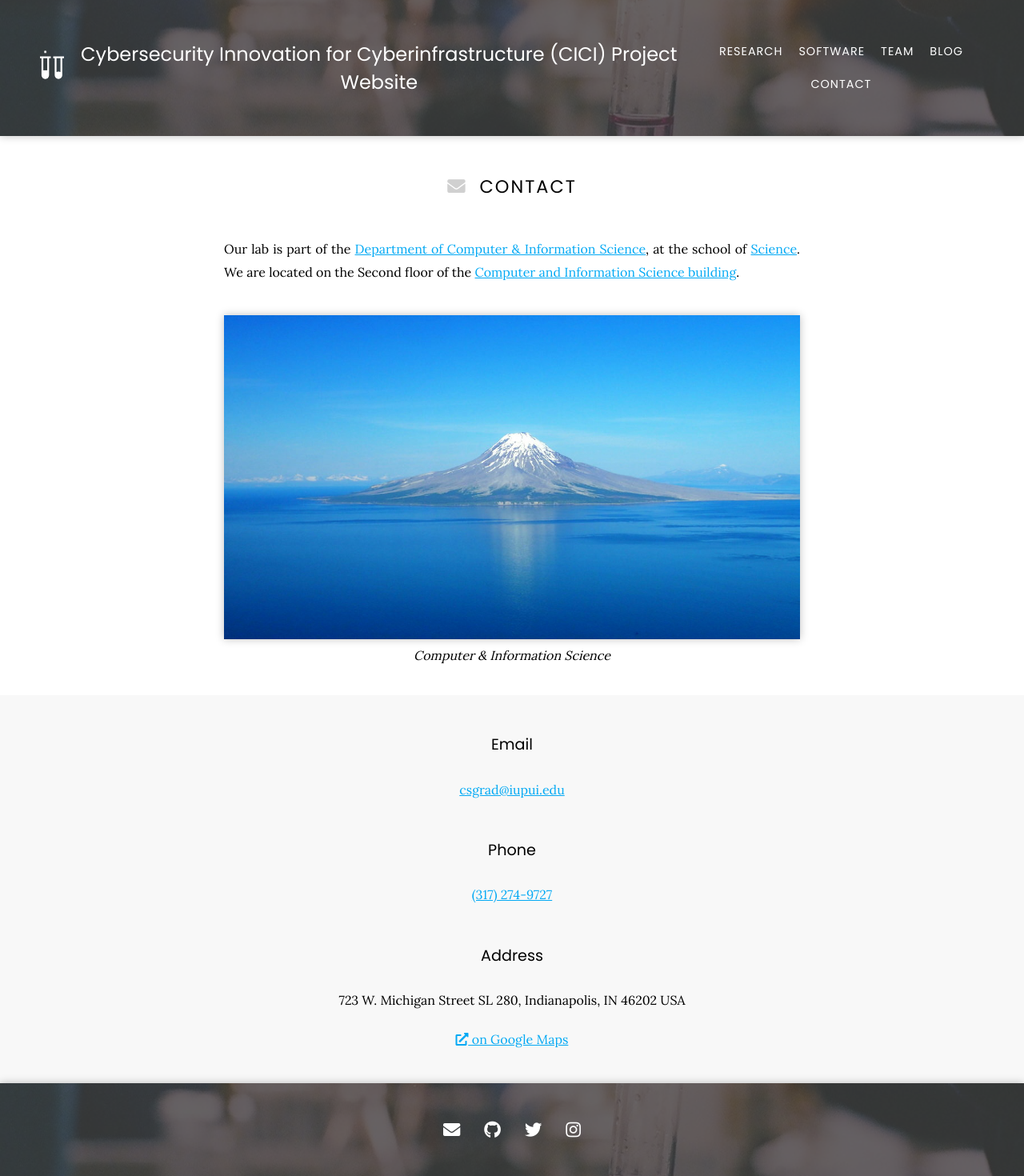
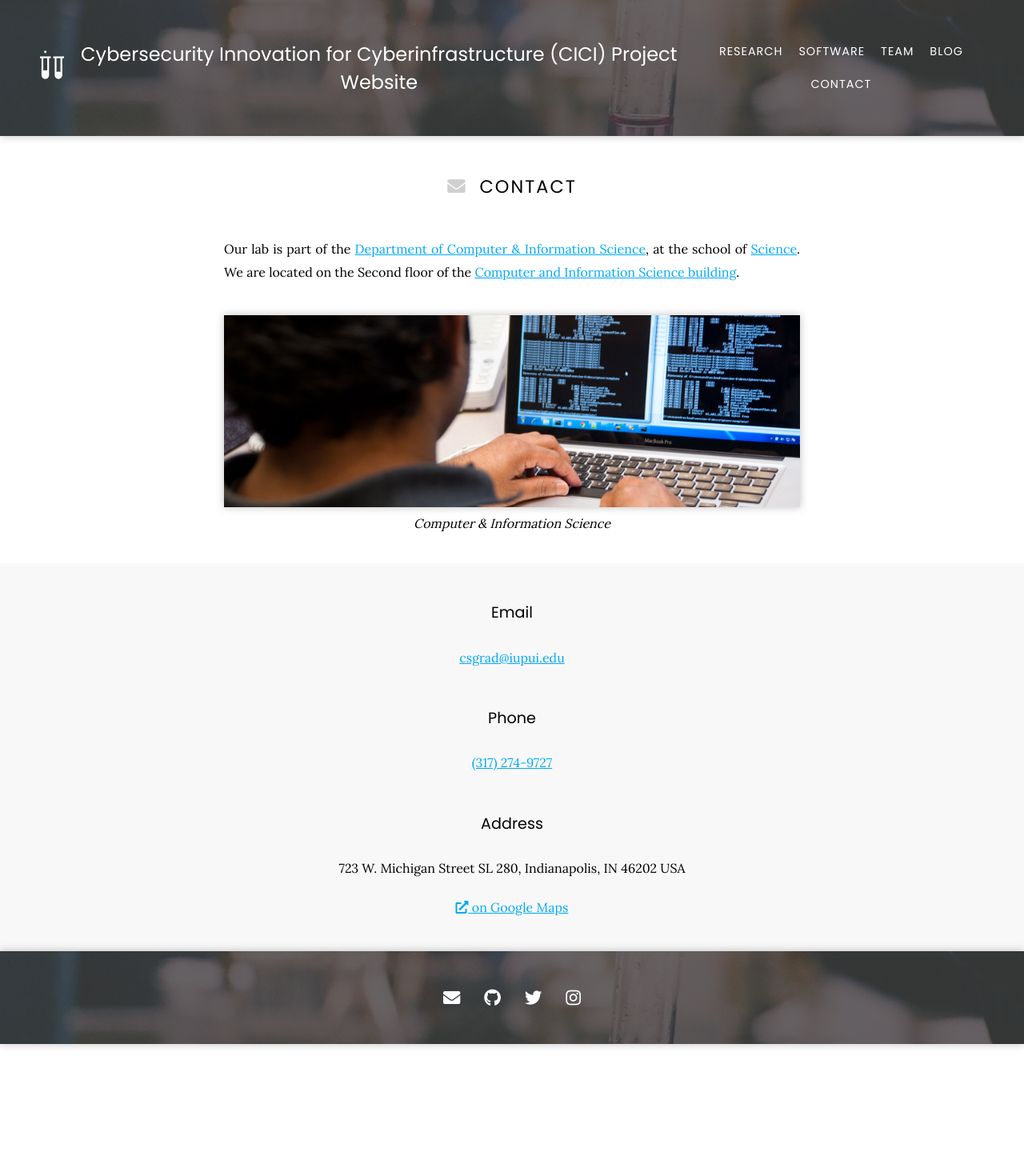
Before and after one commit to jpinnamraju/CICI, a Jekyll site: the page built from contact/index.md, in a window 1280 px wide. Shown: the whole page at 80% size. Built offline with Jekyll 4.4.1, drawn with Linux system fonts in a browser that asks for light colours; nearby versions of some CDN libraries.

Commit message:
added image to the contact section

```diff
--- a/contact/index.md
+++ b/contact/index.md
@@ -9,7 +9,7 @@ We are located on the Second floor of the [Computer and Information Science buil
 
 {%
   include figure.html
-  image="images/photo.jpg"
+  image="images/cs-banner-2-desktop.jpg"
   width="100%"
   caption="Computer & Information Science"
 %}
```
Also changed, not shown: images/cs-banner-2-desktop.jpg (added).
